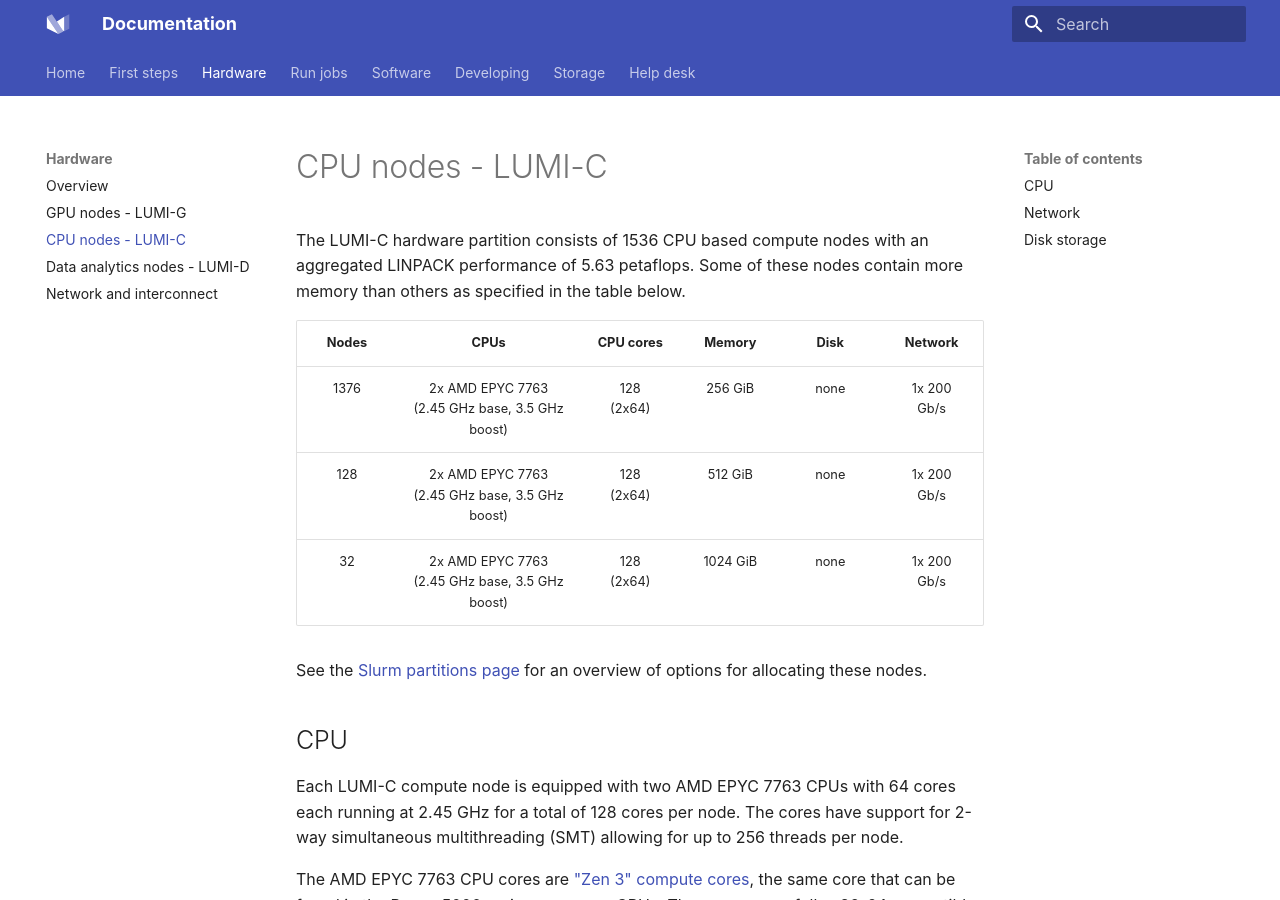
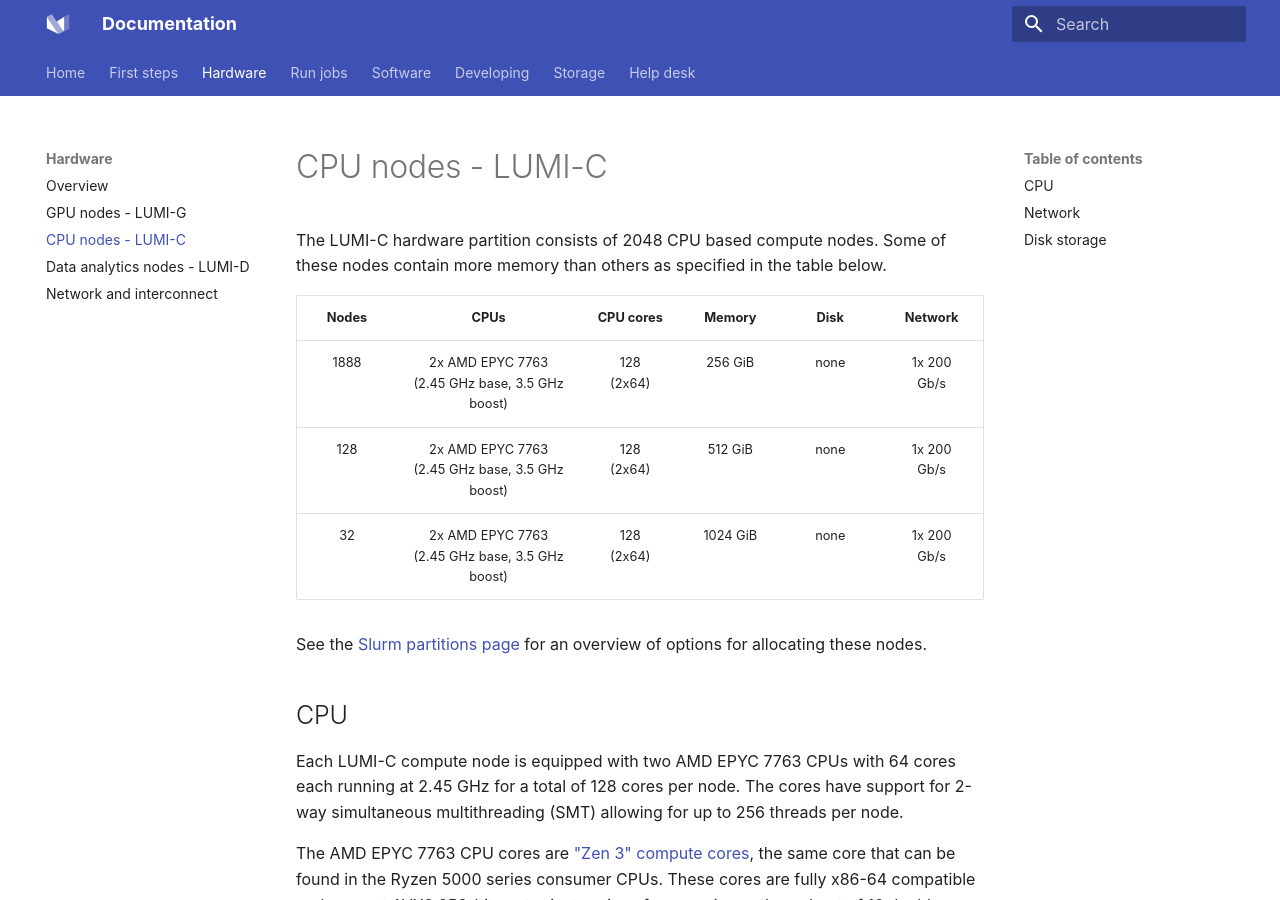
Before and after one commit to Lumi-supercomputer/lumi-userguide, an MkDocs documentation site: the page built from docs/hardware/lumic.md, in a window 1280 px wide and 900 px high. Built offline with MkDocs 1.6.1 and Material for MkDocs 9.7.7, drawn with Linux system fonts in a browser that asks for light colours.

Commit message:
update LUMI-C node count

```diff
--- a/docs/hardware/lumic.md
+++ b/docs/hardware/lumic.md
@@ -5,13 +5,12 @@
 [slurm-partitions]: ../runjobs/scheduled-jobs/partitions.md
 [zen3-wiki]: https://en.wikipedia.org/wiki/Zen_3
 
-The LUMI-C hardware partition consists of 1536 CPU based compute nodes with an
-aggregated LINPACK performance of 5.63 petaflops. Some of these nodes contain
-more memory than others as specified in the table below.
+The LUMI-C hardware partition consists of 2048 CPU based compute nodes. Some of
+these nodes contain more memory than others as specified in the table below.
 
 | Nodes | CPUs                                               | CPU cores     | Memory   | Disk | Network     |
 | :---: | :------------------------------------------------: | :-----------: | :------: | :--: | :---------: |
-| 1376  | 2x AMD EPYC 7763<br>(2.45 GHz base, 3.5 GHz boost) | 128<br>(2x64) | 256 GiB  | none | 1x 200 Gb/s |
+| 1888  | 2x AMD EPYC 7763<br>(2.45 GHz base, 3.5 GHz boost) | 128<br>(2x64) | 256 GiB  | none | 1x 200 Gb/s |
 | 128   | 2x AMD EPYC 7763<br>(2.45 GHz base, 3.5 GHz boost) | 128<br>(2x64) | 512 GiB  | none | 1x 200 Gb/s |
 | 32    | 2x AMD EPYC 7763<br>(2.45 GHz base, 3.5 GHz boost) | 128<br>(2x64) | 1024 GiB | none | 1x 200 Gb/s |
 
```
